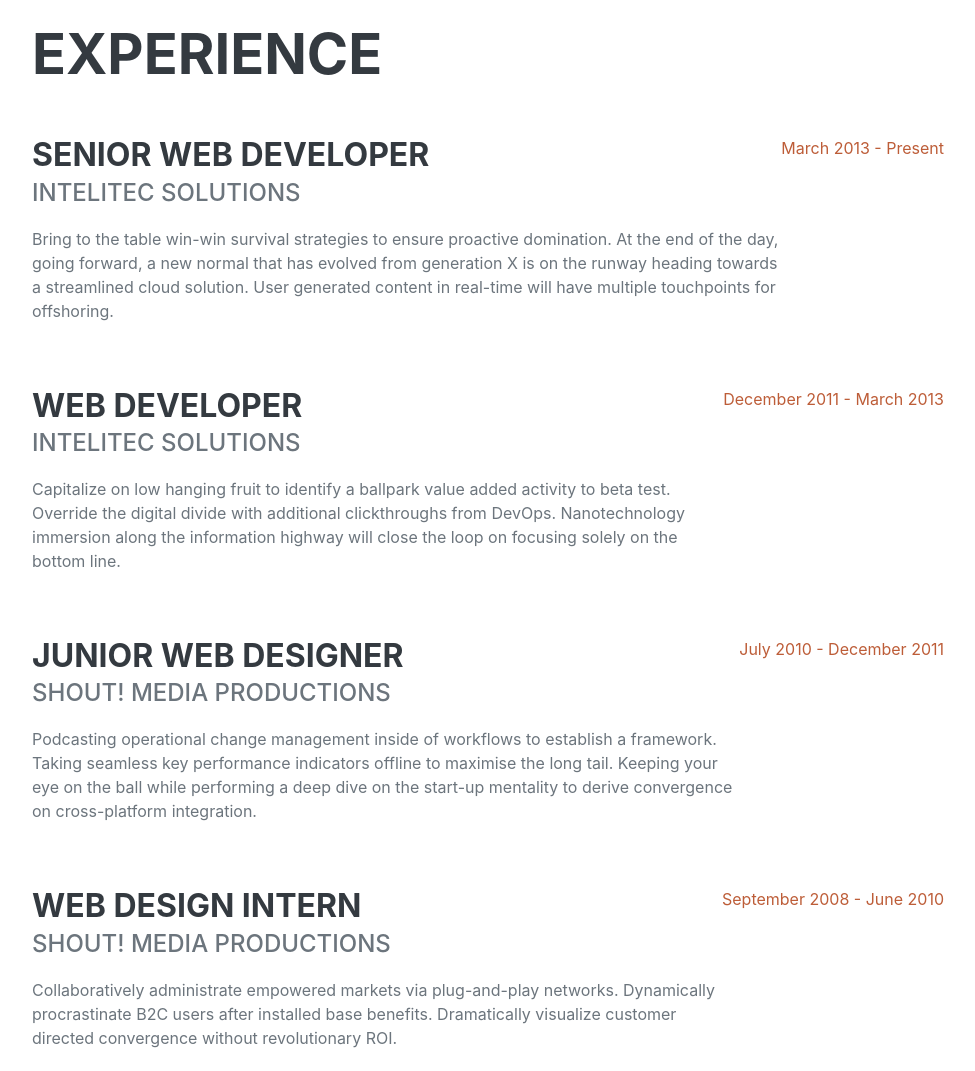
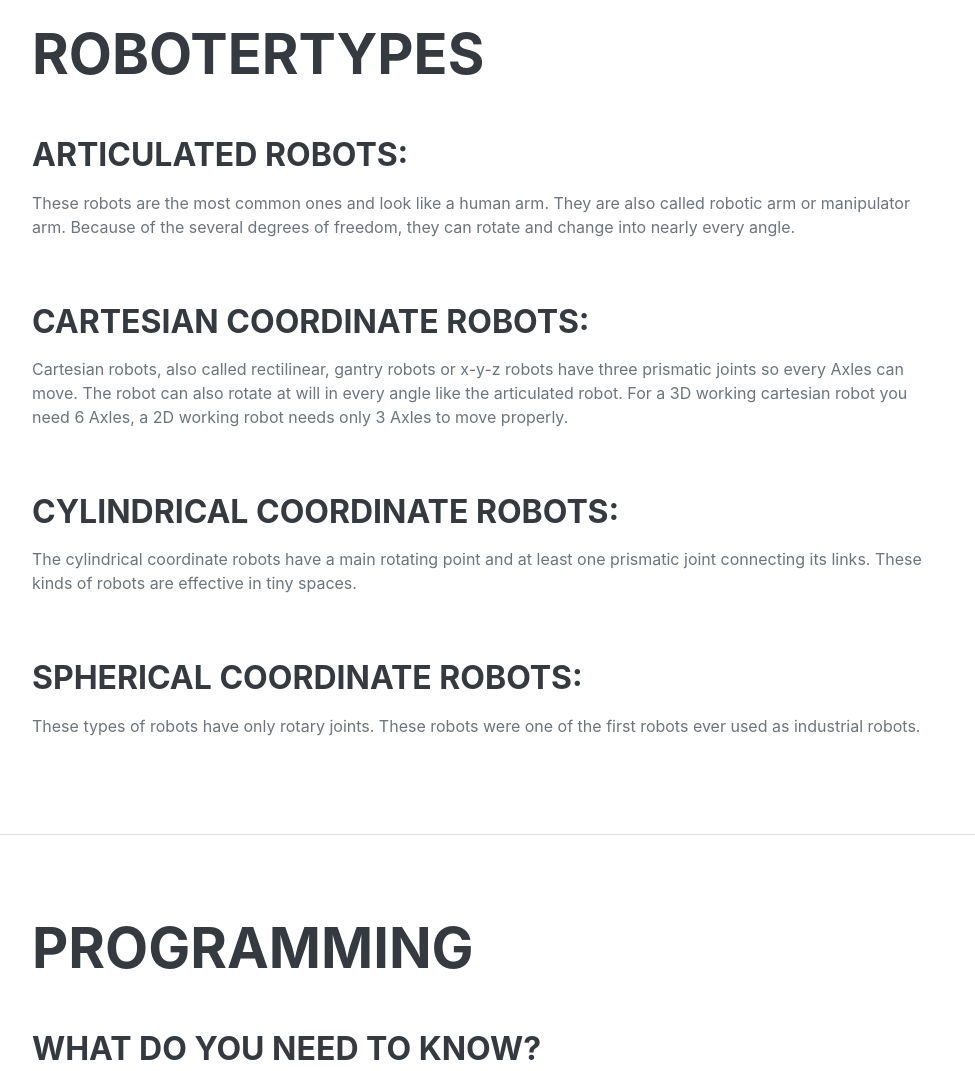
Before and after one commit to vladguran/Bootstrapwebsite, a plain HTML site: page index.html in a window 1280 px wide. Shown: the part 860-1931 px from the top of the page, without its empty margins (288-1263 px from the left). Drawn offline with nearby package versions, Linux system fonts and the light colour scheme; a web font is replaced by a local one.

Commit message:
Add files via upload

```diff
--- a/index.html
+++ b/index.html
@@ -19,7 +19,7 @@
         <!-- Navigation-->
         <nav class="navbar navbar-expand-lg navbar-dark bg-primary fixed-top" id="sideNav">
             <a class="navbar-brand js-scroll-trigger" href="#page-top">
-                <span class="d-block d-lg-none">Industrial roboter</span>
+                <span class="d-block d-lg-none">Clarence Taylor</span>
                 <span class="d-none d-lg-block"><img class="img-fluid img-profile rounded-circle mx-auto mb-2" src="assets/img/profile.jpg" alt="..." /></span>
             </a>
             <button class="navbar-toggler" type="button" data-bs-toggle="collapse" data-bs-target="#navbarResponsive" aria-controls="navbarResponsive" aria-expanded="false" aria-label="Toggle navigation"><span class="navbar-toggler-icon"></span></button>
@@ -44,10 +44,9 @@
                         <span class="text-primary">Roboter</span>
                     </h1>
                     <div class="subheading mb-5">
-                        3542 Berry Street · Cheyenne Wells, CO 80810 · (317) 585-8468 ·
-                        <a href="mailto:name@email.com">name@email.com</a>
+                        <a href=""> </a>
                     </div>
-                    <p class="lead mb-5">I am experienced in leveraging agile frameworks to provide a robust synopsis for high level overviews. Iterative approaches to corporate strategy foster collaborative thinking to further the overall value proposition.</p>
+                    <p class="lead mb-5">An industrial robot is a universal, programmable machine for handling, assembling or processing workpieces. The industrial robot consists of three components: the manipulator (robot arm), the controller and an effector (tool, gripper, etc.). A sensor is a technical component that can detect certain physical or chemical properties in its surrounding. Once the industrial robot is programmed, the machine is able to carry out a work process autonomously.</p>
                     <div class="social-icons">
                         <a class="social-icon" href="#!"><i class="fab fa-linkedin-in"></i></a>
                         <a class="social-icon" href="#!"><i class="fab fa-github"></i></a>
@@ -60,38 +59,42 @@
             <!-- Experience-->
             <section class="resume-section" id="experience">
                 <div class="resume-section-content">
-                    <h2 class="mb-5">Experience</h2>
+                    <h2 class="mb-5">Robotertypes</h2>
                     <div class="d-flex flex-column flex-md-row justify-content-between mb-5">
                         <div class="flex-grow-1">
-                            <h3 class="mb-0">Senior Web Developer</h3>
-                            <div class="subheading mb-3">Intelitec Solutions</div>
-                            <p>Bring to the table win-win survival strategies to ensure proactive domination. At the end of the day, going forward, a new normal that has evolved from generation X is on the runway heading towards a streamlined cloud solution. User generated content in real-time will have multiple touchpoints for offshoring.</p>
+                            <h3 class="mb-0">Articulated robots:</h3>
+                            <div class="subheading mb-3"></div>
+                            <p>These robots are the most common ones and look like a human arm. They are also called robotic arm or manipulator arm.
+                                Because of the several degrees of freedom, they can rotate and change into nearly every angle.</p>
                         </div>
-                        <div class="flex-shrink-0"><span class="text-primary">March 2013 - Present</span></div>
+                        <div class="flex-shrink-0"><span class="text-primary"> </span></div>
                     </div>
                     <div class="d-flex flex-column flex-md-row justify-content-between mb-5">
                         <div class="flex-grow-1">
-                            <h3 class="mb-0">Web Developer</h3>
-                            <div class="subheading mb-3">Intelitec Solutions</div>
-                            <p>Capitalize on low hanging fruit to identify a ballpark value added activity to beta test. Override the digital divide with additional clickthroughs from DevOps. Nanotechnology immersion along the information highway will close the loop on focusing solely on the bottom line.</p>
+                            <h3 class="mb-0">Cartesian coordinate robots:</h3>
+                            <div class="subheading mb-3"> </div>
+                            <p>Cartesian robots, also called rectilinear, gantry robots or x-y-z robots have three prismatic joints so every Axles can move.
+                                The robot can also rotate at will in every angle like the articulated robot.
+                                For a 3D working cartesian robot you need 6 Axles, a 2D working robot needs only 3 Axles to move properly.</p>
                         </div>
-                        <div class="flex-shrink-0"><span class="text-primary">December 2011 - March 2013</span></div>
+                        <div class="flex-shrink-0"><span class="text-primary"> </span></div>
                     </div>
                     <div class="d-flex flex-column flex-md-row justify-content-between mb-5">
                         <div class="flex-grow-1">
-                            <h3 class="mb-0">Junior Web Designer</h3>
-                            <div class="subheading mb-3">Shout! Media Productions</div>
-                            <p>Podcasting operational change management inside of workflows to establish a framework. Taking seamless key performance indicators offline to maximise the long tail. Keeping your eye on the ball while performing a deep dive on the start-up mentality to derive convergence on cross-platform integration.</p>
+                            <h3 class="mb-0">Cylindrical coordinate robots:</h3>
+                            <div class="subheading mb-3"></div>
+                            <p>The cylindrical coordinate robots have a main rotating point and at least one prismatic joint connecting its links.
+                                These kinds of robots are effective in tiny spaces.</p>
                         </div>
-                        <div class="flex-shrink-0"><span class="text-primary">July 2010 - December 2011</span></div>
+                        <div class="flex-shrink-0"><span class="text-primary"></span></div>
                     </div>
                     <div class="d-flex flex-column flex-md-row justify-content-between">
                         <div class="flex-grow-1">
-                            <h3 class="mb-0">Web Design Intern</h3>
-                            <div class="subheading mb-3">Shout! Media Productions</div>
-                            <p>Collaboratively administrate empowered markets via plug-and-play networks. Dynamically procrastinate B2C users after installed base benefits. Dramatically visualize customer directed convergence without revolutionary ROI.</p>
+                            <h3 class="mb-0">Spherical coordinate robots:</h3>
+                            <div class="subheading mb-3"></div>
+                            <p>These types of robots have only rotary joints. These robots were one of the first robots ever used as industrial robots.</p>
                         </div>
-                        <div class="flex-shrink-0"><span class="text-primary">September 2008 - June 2010</span></div>
+                        <div class="flex-shrink-0"><span class="text-primary"></span></div>
                     </div>
                 </div>
             </section>
@@ -103,11 +106,11 @@
                     <div class="d-flex flex-column flex-md-row justify-content-between mb-5">
                         <div class="flex-grow-1">
                             <h3 class="mb-0">What do you need to know?</h3>
-                            <div class="subheading mb-3">To create a program that works on robots,
+                            <div class="subheading mb-3"></div>
+                            <div>To create a program that works on robots,
                                 there is need for two types of programming types.
                                 You can also use just one of them, usually both of them are needed.
                                 These are called Offline and Online Programming.</div>
-                            <div>Computer Science - Web Development Track</div>
 
                         </div>
                         <div class="flex-shrink-0"><span class="text-primary"></span></div>
@@ -115,11 +118,11 @@
                     <div class="d-flex flex-column flex-md-row justify-content-between">
                         <div class="flex-grow-1">
                             <h3 class="mb-0">Input and Output Devices</h3>
-                            <div class="subheading mb-3">The complex programming environments have the possibility of installing more tools.
+                            <div class="subheading mb-3"></div>
+                            The complex programming environments have the possibility of installing more tools.
                                 You can install a camera or more input devices like a mouse or a keyboard.
-                                With the aid of a camera robots could build more robots. They recognize the pieces and build robots.</div>
+                                With the aid of a camera robots could build more robots. They recognize the pieces and build robots.
 
-                                <!DOCTYPE html><html lang="en">
     <br>
     <br>
 
```
